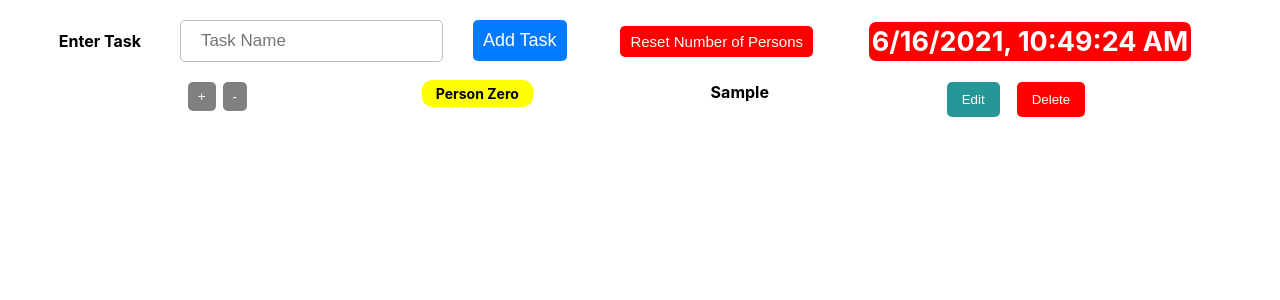
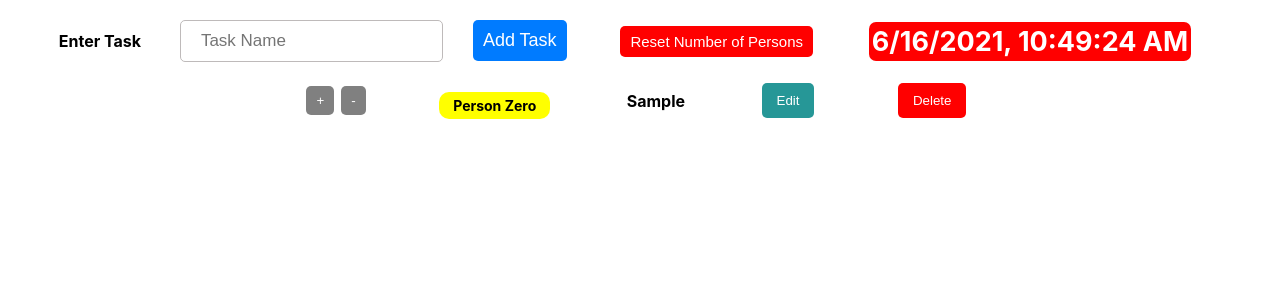
Before and after one commit to Zaibi727/Collection-of-Designs, a React (Create React App) app: page / in a window 1280 px wide. Both pictures are taken after typing "Sample" into the empty fields and a click on the button "Add Task". Shown: the top 300 px of the page. Built offline with nearby package versions, Linux system fonts and the light colour scheme.

Commit message:
more betterment with accurate design struggle

```diff
--- a/src/components/RepeatTaskTodo/RepeatData.jsx
+++ b/src/components/RepeatTaskTodo/RepeatData.jsx
@@ -25,20 +25,9 @@ export default function RepeatData({person, index,updatePerson, handleIncrement,
 
 
     return (
-        <div className={styles.datawrapper}>
-           <div>
-               <button className={styles.increment} onClick={() => handleIncrement(person.id)}>+</button>
-               <button className={styles.decrement} onClick={() => handleIncrement(person.id)}>-</button>
-           </div>
-           <div  className={styles.personCounter}>
-           <p style={{backgroundColor: person.count ? '#007bff' : 'yellow', color: person.count ? 'white' : 'black'}}>Person <span>{person.count === 0 ? 'Zero' : person.count}</span></p>
-           </div>
-           <div key={person.id}>
-               <h4>{person.text}</h4>
-           </div>
+        <div >
            <div>
                <button key={person.id} className={styles.edit} onClick={() => setEdit({id: person.id, value: person.text})}>Edit</button>
-               <button className={styles.delete} onClick={()=> removePerson(person.id)}>Delete</button>
            </div>
         </div>
     )
--- a/src/components/RepeatTaskTodo/RepeatList.jsx
+++ b/src/components/RepeatTaskTodo/RepeatList.jsx
@@ -92,14 +92,28 @@ const handleReset = () => {
 
             <div className={styles.data}>
                 {persons.map((person, index) => (
-                    <RepeatData
-                    index={index}
-                    person={person}
-                    handleDecrement={handleDecrement}
-                    handleIncrement={handleIncrement}
-                    updatePerson={updatePerson}
-                    removePerson={removePerson}
-                    />
+                    <div className={styles.datawrapper}>
+                        <div>
+                            <button className={styles.increment} onClick={() => handleIncrement(person.id)}>+</button>
+                            <button className={styles.decrement} onClick={() => handleDecrement(person.id)}>-</button>
+                        </div>
+                         <div  className={styles.personCounter}>
+                               <p style={{backgroundColor: person.count ? '#007bff' : 'yellow', color: person.count ? 'white' : 'black'}}>Person <span>{person.count === 0 ? 'Zero' : person.count}</span></p>
+                         </div>
+                         <div key={person.id}>
+                               <h4>{person.text}</h4>
+                         </div>
+                         <div>
+                               <RepeatData
+                                     index={index}
+                                     person={person}
+                                     updatePerson={updatePerson}
+                                />
+                         </div>
+                          <div>
+                          <button className={styles.delete} onClick={()=> removePerson(person.id)}>Delete</button>
+                          </div>
+                    </div>
                 ))}
             </div>
         </div>
--- a/src/components/RepeatTaskTodo/repeat.module.css
+++ b/src/components/RepeatTaskTodo/repeat.module.css
@@ -9,6 +9,10 @@
 .datawrapper{
     display: flex;
     justify-content: space-evenly;
+    align-items: center;
+    margin: 0 auto;
+    width: 800px;
+    max-width: 100%;
 }
 .div1{
     display: flex;
@@ -76,7 +80,7 @@
     font-size: 14px;
     font-weight: 700;
     padding: 5px 14px;
-    margin-top: -2px;
+    margin-top: 10px;
     border-radius: 10px;
     margin-right: 10px;
 }
```
